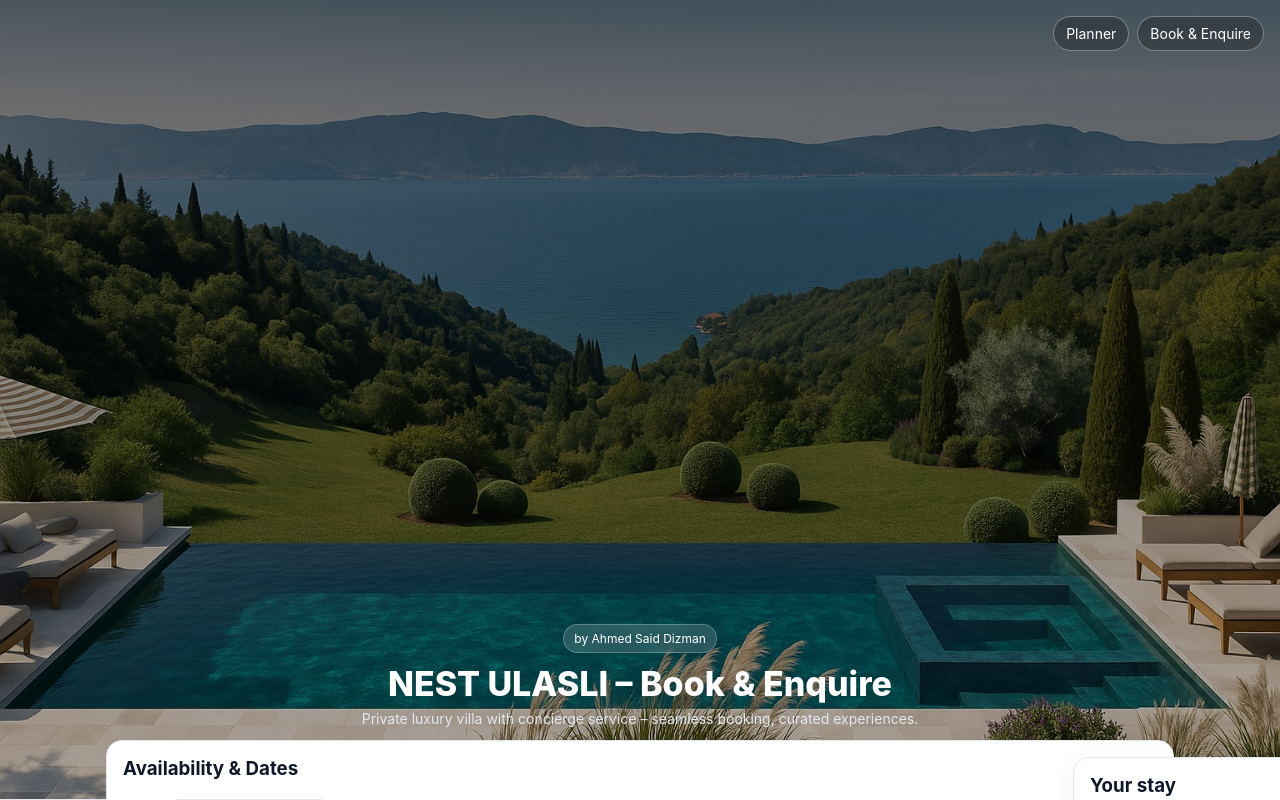
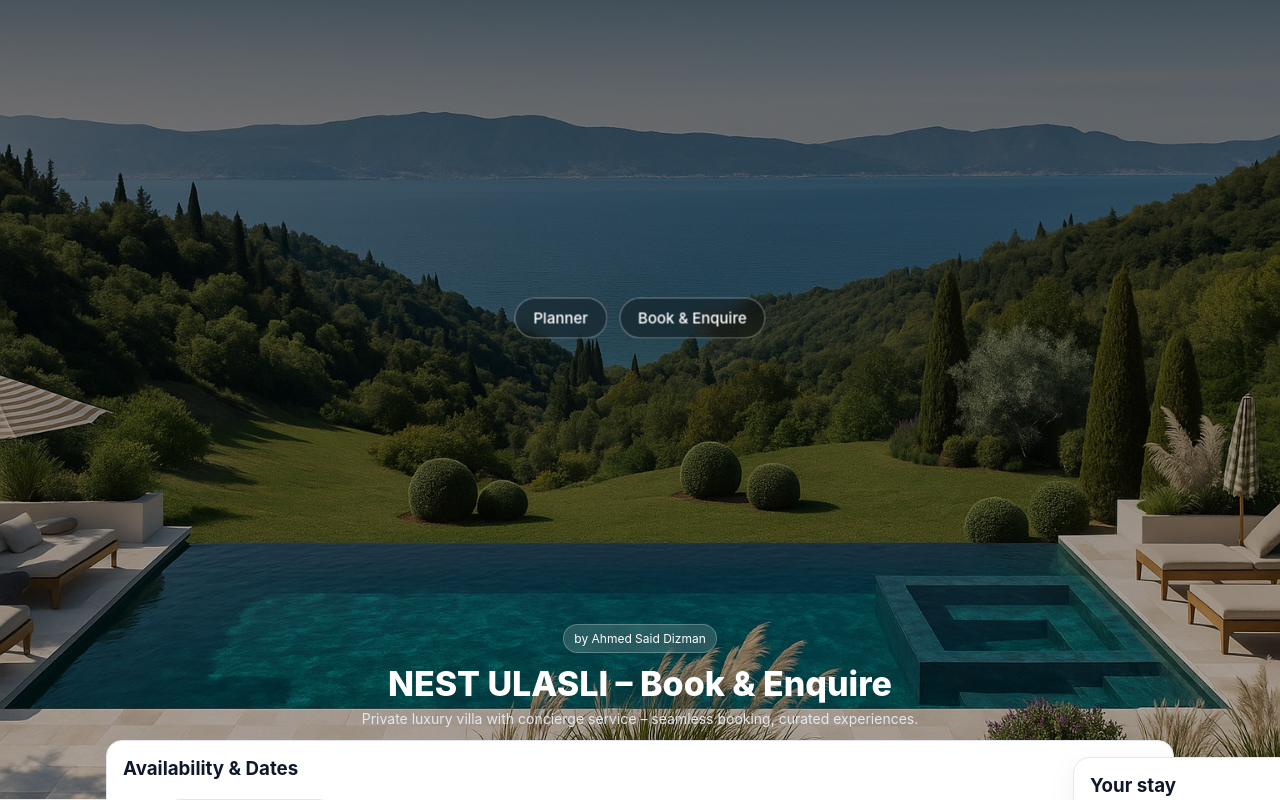
Before and after one commit to dirvass/nest-planner, a React (Vite) app: page /book in a window 1280 px wide. Shown: the top 800 px of the page. Built offline with nearby package versions, Linux system fonts and the light colour scheme.

Commit message:
Update styles.css

```diff
--- a/src/styles.css
+++ b/src/styles.css
@@ -56,21 +56,37 @@ body{
 .title{font-size:34px;font-weight:800;margin:10px 0 6px}
 .subtitle{color:#e2e8f0;font-size:14px}
 
-/* Üst sağ mini menü */
-.topnav{
-  position:absolute; right:16px; top:16px; z-index:3;
-  display:flex; gap:8px;
+/* --- ÜST MENÜ / HERO BUTONLARI --- */
+.topnav {
+  position: absolute;
+  top: 50%;                    /* dikey ortalama */
+  left: 50%;                   /* yatay ortalama */
+  transform: translate(-50%, -250%); /* ortalamayı ayarlama (biraz yukarıda kalsın) */
+  display: flex;
+  gap: 12px;
+  z-index: 3;
+  justify-content: center;
 }
-.topnav a{
-  padding:8px 12px;
-  border-radius:999px;
-  border:1px solid rgba(255,255,255,.35);
-  background:rgba(0,0,0,.25);
-  color:#fff; text-decoration:none;
-  backdrop-filter:blur(6px);
-  font-size:14px;
+
+.topnav a {
+  padding: 10px 18px;
+  border-radius: 999px;
+  border: 1px solid rgba(255, 255, 255, 0.4);
+  background: rgba(0, 0, 0, 0.3);
+  color: #fff;
+  text-decoration: none;
+  backdrop-filter: blur(8px);
+  font-size: 15px;
+  font-weight: 500;
+  transition: all 0.3s ease;
 }
-.topnav a:hover{ background:rgba(0,0,0,.35) }
+
+.topnav a:hover {
+  background: rgba(255, 255, 255, 0.25);
+  border-color: rgba(255, 255, 255, 0.6);
+  transform: scale(1.05);
+}
+
 
 /* --- LAYOUT / KARTLAR --- */
 .container{max-width:1100px;margin:0 auto;padding:0 16px;margin-top:-60px;position:relative;z-index:2}
```
